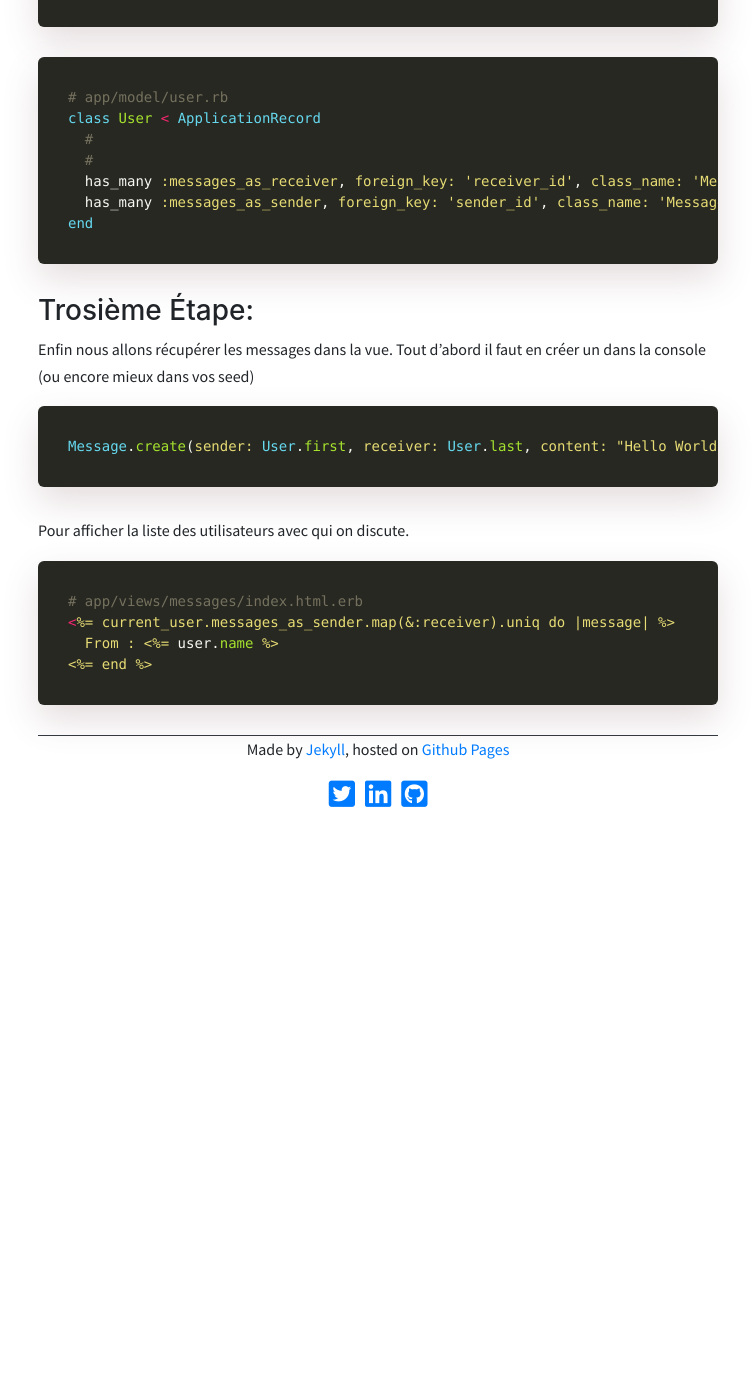
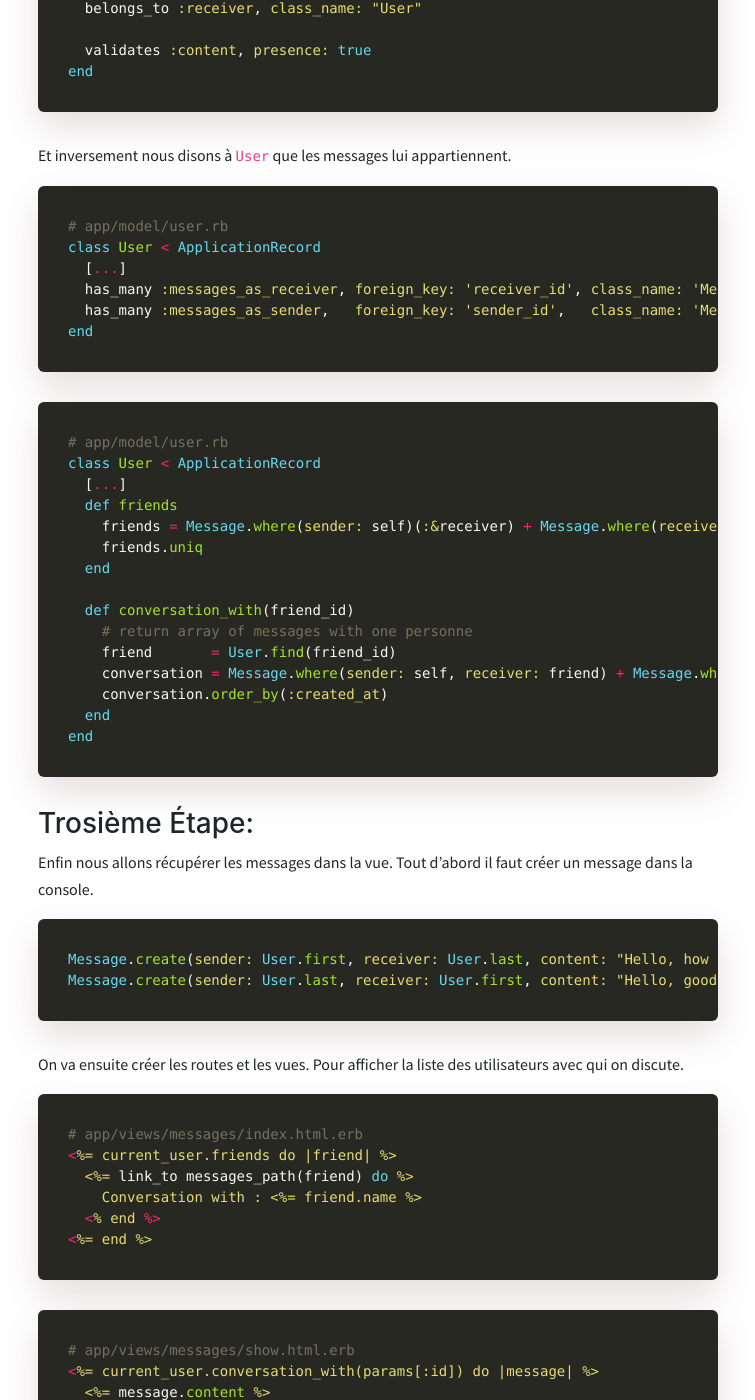
Before and after one commit to alexandrebk/alexandrebk.github.io, a Jekyll site: the page built from _posts/2000-01-01-messages-between-users.md, in a window 1280 px wide and 1400 px high, scrolled down 1174 px. Shown: the whole window, without its empty margins (262-1017 px from the left). Built offline with Jekyll 4.4.1, drawn with Linux system fonts in a browser that asks for light colours; nearby versions of some CDN libraries; before the commit the page ends 1985 px from its top, so only the background shows below that; some of the changed text lies outside the part shown.

Commit message:
Update Messages Articles

`````diff
--- a/_posts/2000-01-01-messages-between-users.md
+++ b/_posts/2000-01-01-messages-between-users.md
@@ -3,11 +3,12 @@
 title:  "Configurer une messagerie privée"
 author: alexandre
 status: draft
+difficulty: 3
 ---
 
-Dans ce tuto nous allons apprendre comment envoyer des messages privés entre utilisateurs.
+Dans ce tuto nous allons apprendre comment permettre aux utilisateurs de s'envoyer des messages privés.
 
-Nous supposons qu'il y a une table Users (géré par Devise) et qu'il y'a déjà une application Rails avec plusieurs modèles.
+Nous supposons qu'il y a une application Rails avec modèle `User` (généré par Devise).
 
 ### Première étape
 
@@ -17,15 +18,15 @@
 rails generate Message content:text sender:references receiver:references
 ```
 
-On va ensuite modifier le fichier créé pour que `sender` et `receiver` ne fasse pas références aux modèles `Sender` et `Receiver` qui n'existe pas mais bien au modèle `User`. Il suffit de rajouter `foreign_key: { to_table: :users }`.
+Par défaut Rails crée un migration ou les colonnes `sender` et `receiver` font références aux modèles `Sender` et `Receiver`. Or nous voulons que ces deux colonnes fassent références à notre modèle `User`. On va donc modifier le fichier créé. Il suffit de rajouter `foreign_key: { to_table: :users }` à notre migration.
 
 ````ruby
 class CreateMessages < ActiveRecord::Migration[5.2]
   def change
     create_table :messages do |t|
-      t.references :sender, foreign_key: { to_table: :users }
+      t.references :sender,   foreign_key: { to_table: :users }
       t.references :receiver, foreign_key: { to_table: :users }
-      t.text :content
+      t.text       :content
 
       t.timestamps
     end
@@ -35,41 +36,70 @@
 
 ### Seconde Étape:
 
-Ensuite nous allons modifier le model
+Une fois que la migration a été jouée, nous allons modifier le modèle `Message` pour indiquer à Ruby que `sender` et `receiver` font bien référence à notre modèle `User`. Et que le contenu des messages ne doivent pas être vides.
 
 ```ruby
 # app/model/message.rb
 class Message < ApplicationRecord
-  belongs_to :sender, class_name: "User"
+  belongs_to :sender,   class_name: "User"
   belongs_to :receiver, class_name: "User"
 
   validates :content, presence: true
 end
 ```
 
+Et inversement nous disons à `User` que les messages lui appartiennent.
+
 ```ruby
 # app/model/user.rb
 class User < ApplicationRecord
-  #
-  #
+  [...]
   has_many :messages_as_receiver, foreign_key: 'receiver_id', class_name: 'Message'
-  has_many :messages_as_sender, foreign_key: 'sender_id', class_name: 'Message'
+  has_many :messages_as_sender,   foreign_key: 'sender_id',   class_name: 'Message'
 end
 ```
 
+```ruby
+# app/model/user.rb
+class User < ApplicationRecord
+  [...]
+  def friends
+    friends = Message.where(sender: self)(:&receiver) + Message.where(receiver: self)(:&sender)
+    friends.uniq
+  end
+
+  def conversation_with(friend_id)
+    # return array of messages with one personne
+    friend       = User.find(friend_id)
+    conversation = Message.where(sender: self, receiver: friend) + Message.where(sender: friend, receiver: self)
+    conversation.order_by(:created_at)
+  end
+end
+```
 ### Trosième Étape:
 
-Enfin nous allons récupérer les messages dans la vue. Tout d'abord il faut en créer un dans la console (ou encore mieux dans vos seed)
+Enfin nous allons récupérer les messages dans la vue. Tout d'abord il faut créer un message dans la console.
 
 ```ruby
-Message.create(sender: User.first, receiver: User.last, content: "Hello World!")
+Message.create(sender: User.first, receiver: User.last, content: "Hello, how are you?")
+Message.create(sender: User.last, receiver: User.first, content: "Hello, good and you?")
 ```
 
+On va ensuite créer les routes et les vues.
 Pour afficher la liste des utilisateurs avec qui on discute.
 
 ```ruby
 # app/views/messages/index.html.erb
-<%= current_user.messages_as_sender.map(&:receiver).uniq do |message| %>
-  From : <%= user.name %>
+<%= current_user.friends do |friend| %>
+  <%= link_to messages_path(friend) do %>
+    Conversation with : <%= friend.name %>
+  <% end %>
 <%= end %>
 ```
+
+```ruby
+# app/views/messages/show.html.erb
+<%= current_user.conversation_with(params[:id]) do |message| %>
+  <%= message.content %>
+<%= end %>
+```
`````
